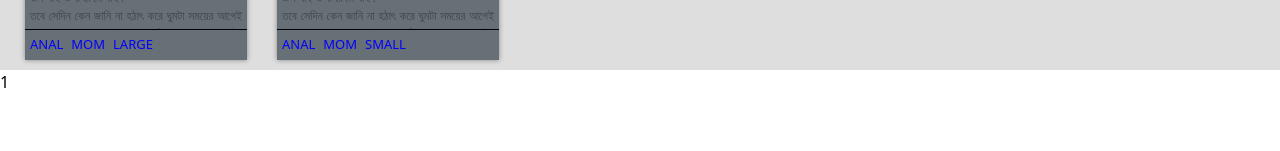
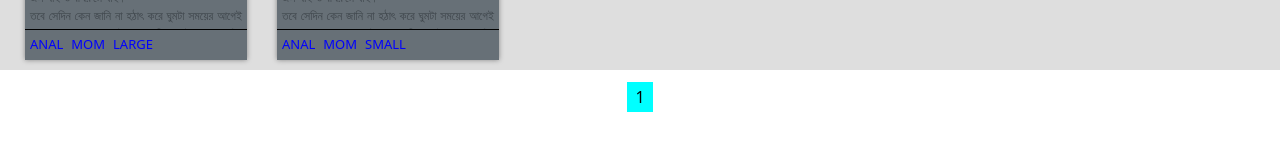
Before and after one commit to laboo25/cti, a React (Vite) app: page / in a window 1280 px wide. Shown: the part 169-320 px from the top of the page. Built offline with nearby package versions, Linux system fonts and the light colour scheme.

Commit message:
Add files via upload

```diff
--- a/src/Components/Home/Home.jsx
+++ b/src/Components/Home/Home.jsx
@@ -93,9 +93,13 @@ const Home = () => {
                     ))}
 
                 </div>
-                <div className="pagination">
+                <div className="pagination flex justify-center py-3">
                     {Array.from({ length: Math.ceil(filteredAndSearchedData.length / itemsPerPage) }, (_, index) => (
-                        <button key={index + 1} onClick={() => paginate(index + 1)}>
+                        <button
+                            key={index + 1}
+                            onClick={() => paginate(index + 1)}
+                            className={currentPage === index + 1 ? 'active bg-red-600' : ''}
+                        >
                             {index + 1}
                         </button>
                     ))}
--- a/src/Components/Home/home.css
+++ b/src/Components/Home/home.css
@@ -36,3 +36,7 @@
     background-color: hotpink;
     border-radius: 3px;
   }
+  .pagination button {
+    padding: 3px 8px;
+    background-color: aqua;
+  }
```
Lines whose indentation alone changed are shown as unchanged.
